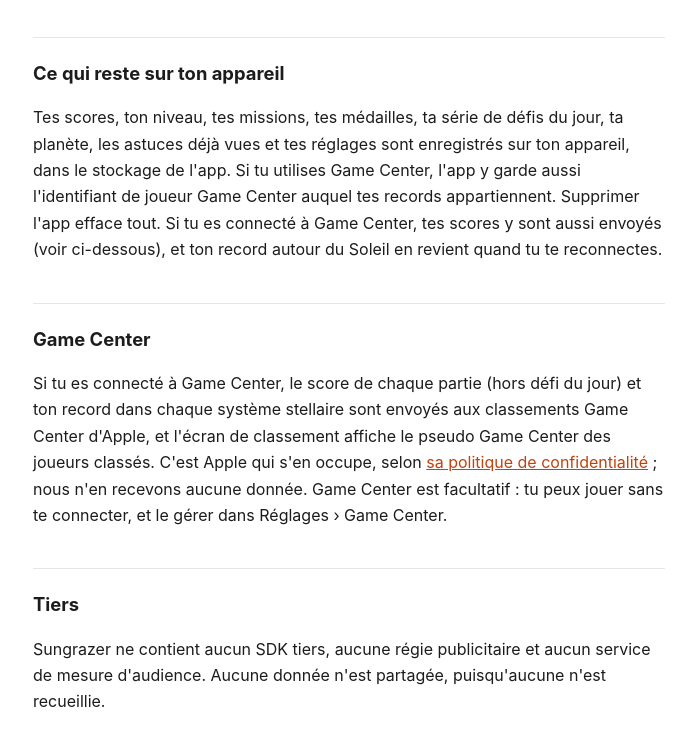
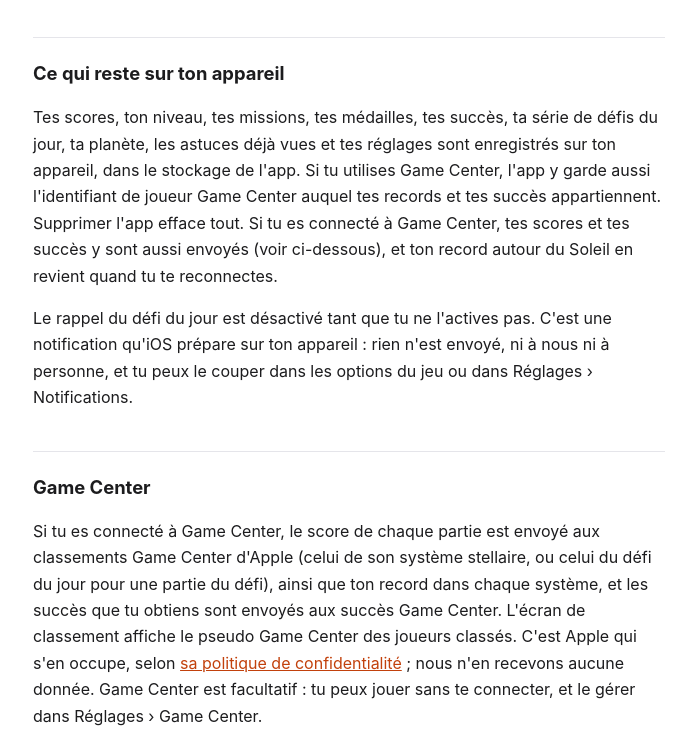
Before and after one commit to mouradski/sungrazer, a plain HTML site: page confidentialite.html in a window 1280 px wide. Shown: the part 507-1259 px from the top of the page, without its empty margins (291-987 px from the left). Drawn offline with Linux system fonts and the light colour scheme.

Commit message:
Say what the daily leaderboard, the achievements and the reminder do
With the build that adds them, a daily challenge's score goes to its own
Game Center leaderboard and achievements go to Game Center: the privacy
policy said daily scores were not sent. The optional evening reminder is a
notification prepared on the device. The support page gains the star
chains, the close calls, the reminder and the achievements.

Co-Authored-By: Claude Fable 5.2 <noreply@anthropic.com>

```diff
--- a/confidentialite.html
+++ b/confidentialite.html
@@ -12,7 +12,7 @@
   <img src="icon.png" alt="">
   <div>
     <h1>Politique de confidentialité</h1>
-    <p>Sungrazer — mise à jour le 9 novembre 2026</p>
+    <p>Sungrazer — mise à jour le 12 novembre 2026</p>
   </div>
 </header>
 <p class="lang"><a href="privacy.html" hreflang="en">English</a></p>
@@ -35,21 +35,29 @@
 
 <h2>Ce qui reste sur ton appareil</h2>
 <p>
-  Tes scores, ton niveau, tes missions, tes médailles, ta série de défis du jour,
-  ta planète, les astuces déjà vues et tes réglages sont enregistrés sur ton
-  appareil, dans le stockage de l'app. Si tu utilises Game Center, l'app y garde
-  aussi l'identifiant de joueur Game Center auquel tes records appartiennent.
-  Supprimer l'app efface tout. Si tu es connecté à Game Center, tes scores y
-  sont aussi envoyés (voir ci-dessous), et ton record autour du Soleil en revient
-  quand tu te reconnectes.
+  Tes scores, ton niveau, tes missions, tes médailles, tes succès, ta série de
+  défis du jour, ta planète, les astuces déjà vues et tes réglages sont
+  enregistrés sur ton appareil, dans le stockage de l'app. Si tu utilises Game
+  Center, l'app y garde aussi l'identifiant de joueur Game Center auquel tes
+  records et tes succès appartiennent. Supprimer l'app efface tout. Si tu es
+  connecté à Game Center, tes scores et tes succès y sont aussi envoyés (voir
+  ci-dessous), et ton record autour du Soleil en revient quand tu te reconnectes.
+</p>
+<p>
+  Le rappel du défi du jour est désactivé tant que tu ne l'actives pas. C'est
+  une notification qu'iOS prépare sur ton appareil : rien n'est envoyé, ni à
+  nous ni à personne, et tu peux le couper dans les options du jeu ou dans
+  Réglages › Notifications.
 </p>
 
 <h2>Game Center</h2>
 <p>
-  Si tu es connecté à Game Center, le score de chaque partie (hors défi du jour)
-  et ton record dans chaque système stellaire sont envoyés aux classements
-  Game Center d'Apple, et l'écran de classement affiche le pseudo Game Center
-  des joueurs classés. C'est Apple qui s'en occupe, selon
+  Si tu es connecté à Game Center, le score de chaque partie est envoyé aux
+  classements Game Center d'Apple (celui de son système stellaire, ou celui du
+  défi du jour pour une partie du défi), ainsi que ton record dans chaque
+  système, et les succès que tu obtiens sont envoyés aux succès Game Center.
+  L'écran de classement affiche le pseudo Game Center des joueurs classés.
+  C'est Apple qui s'en occupe, selon
   <a href="https://www.apple.com/fr/legal/privacy/">sa politique de confidentialité</a> ;
   nous n'en recevons aucune donnée. Game Center est facultatif : tu peux jouer
   sans te connecter, et le gérer dans Réglages › Game Center.
```
Also changed, not shown: fr.html (+4 -2 lines), index.html (+5 -3 lines), privacy.html (+19 -12 lines).
